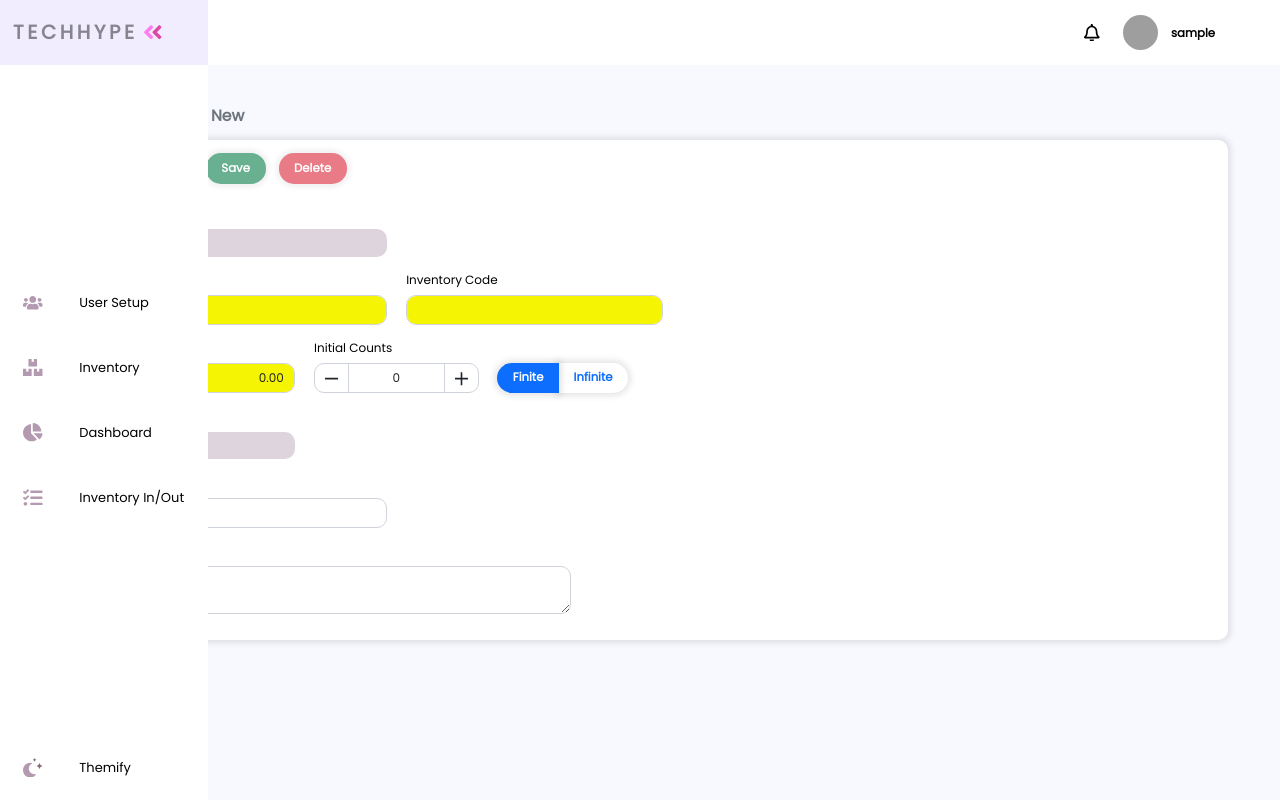
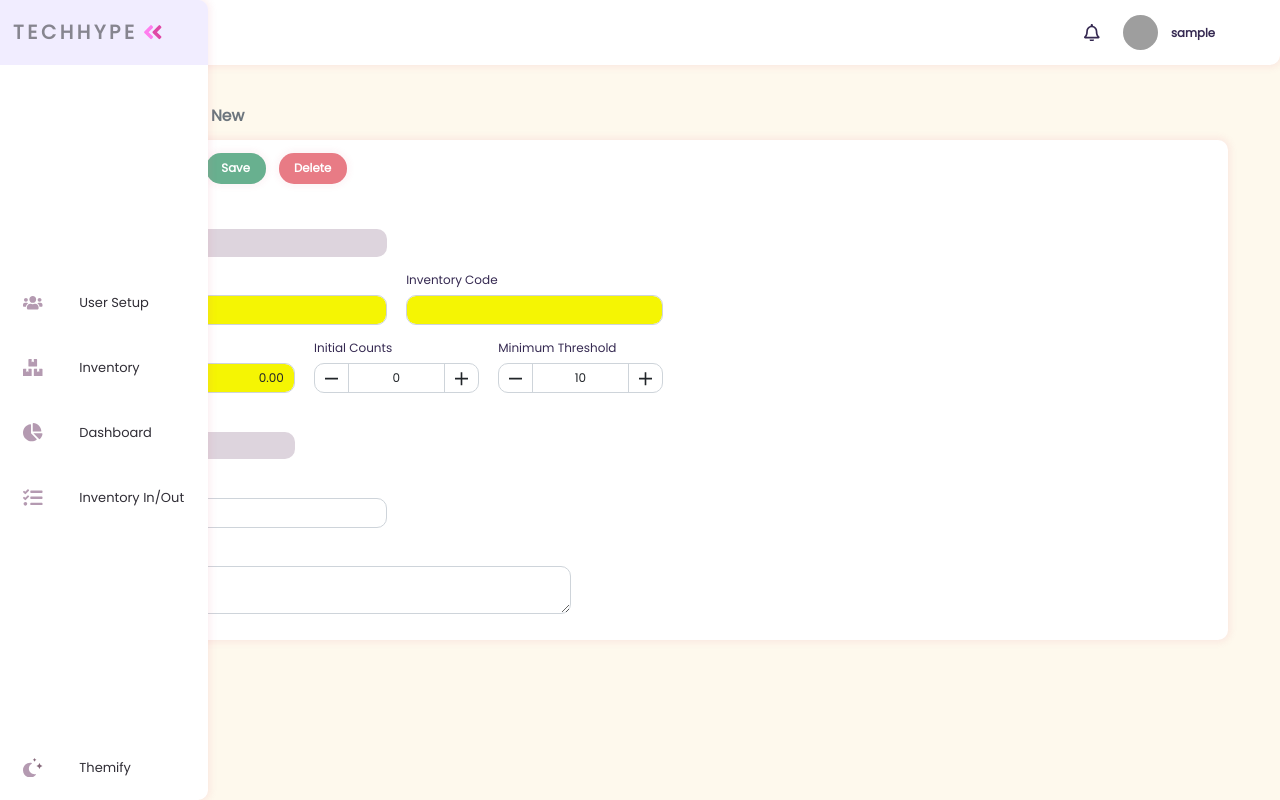
Before and after one commit to HtetLinMaung/digitalinventoryweb, a Next.js app: page /inventory/form in a window 1280 px wide. Built offline with nearby package versions, Linux system fonts and the light colour scheme; sample sign-in values are in the browser's storage; grey boxes are pictures that could not be loaded.

Commit message:
change color theme

```diff
--- a/appconfig.json
+++ b/appconfig.json
@@ -1,6 +1,6 @@
 {
     "domain": "http://150.95.82.125/api/v1",
     "iam": "http://150.95.82.125/iam",
-    "version": "Digital Inventory (1.0.0)",
+    "version": "Digital Inventory (1.0.1)",
     "production": "150.95.82.125"
 }
--- a/pages/inventory/form.jsx
+++ b/pages/inventory/form.jsx
@@ -20,6 +20,7 @@ const initState = {
   remaining: "0",
   tag: "",
   remark: "",
+  minthreshold: 10,
 };
 
 export default function InventoryForm() {
@@ -380,7 +381,79 @@ export default function InventoryForm() {
               </div>
             </div>
             <div className="col-xl-2">
-              <div
+              <label className="form-label">Minimum Threshold</label>
+              <div className="input-group" style={{ borderRadius: "10px" }}>
+                <span
+                  className="input-group-text"
+                  id="basic-addon1"
+                  style={{ borderRadius: "10px 0 0 10px", background: "#fff" }}
+                  onClick={() => {
+                    const c = parseInt(state.minthreshold || "0");
+                    if (c > 0) {
+                      setState({ minthreshold: c - 1 });
+                    }
+                  }}
+                >
+                  <svg
+                    style={{ width: "1rem" }}
+                    aria-hidden="true"
+                    focusable="false"
+                    data-prefix="fal"
+                    data-icon="minus"
+                    role="img"
+                    xmlns="http://www.w3.org/2000/svg"
+                    viewBox="0 0 384 512"
+                    className="svg-inline--fa fa-minus fa-w-12 fa-3x"
+                  >
+                    <path
+                      fill="currentColor"
+                      d="M376 232H8c-4.42 0-8 3.58-8 8v32c0 4.42 3.58 8 8 8h368c4.42 0 8-3.58 8-8v-32c0-4.42-3.58-8-8-8z"
+                      className=""
+                    ></path>
+                  </svg>
+                </span>
+                <input
+                  type="text"
+                  className="form-control"
+                  aria-describedby="basic-addon1"
+                  style={{ textAlign: "center" }}
+                  value={state.minthreshold}
+                  onChange={(e) =>
+                    setState({
+                      minthreshold: e.target.value.replace(/[^0-9]/g, ""),
+                    })
+                  }
+                />
+                <span
+                  className="input-group-text"
+                  id="basic-addon1"
+                  style={{ borderRadius: "0 10px 10px 0", background: "#fff" }}
+                  onClick={() =>
+                    setState({
+                      minthreshold: parseInt(state.minthreshold || 0) + 1,
+                    })
+                  }
+                >
+                  <svg
+                    style={{ width: "1rem" }}
+                    aria-hidden="true"
+                    focusable="false"
+                    data-prefix="fal"
+                    data-icon="plus"
+                    role="img"
+                    xmlns="http://www.w3.org/2000/svg"
+                    viewBox="0 0 384 512"
+                    className="svg-inline--fa fa-plus fa-w-12 fa-3x"
+                  >
+                    <path
+                      fill="currentColor"
+                      d="M376 232H216V72c0-4.42-3.58-8-8-8h-32c-4.42 0-8 3.58-8 8v160H8c-4.42 0-8 3.58-8 8v32c0 4.42 3.58 8 8 8h160v160c0 4.42 3.58 8 8 8h32c4.42 0 8-3.58 8-8V280h160c4.42 0 8-3.58 8-8v-32c0-4.42-3.58-8-8-8z"
+                      className=""
+                    ></path>
+                  </svg>
+                </span>
+              </div>
+              {/* <div
                 className="btn-group"
                 role="group"
                 aria-label="Basic radio toggle button group"
@@ -413,7 +486,7 @@ export default function InventoryForm() {
                 <label className="btn btn-outline-primary" for="btnradio2">
                   Infinite
                 </label>
-              </div>
+              </div> */}
             </div>
           </div>
           <div className="row mb-3">
--- a/pages/user-setup/index.jsx
+++ b/pages/user-setup/index.jsx
@@ -188,7 +188,7 @@ export default function UserSetup() {
           <div
             className="input-group"
             style={{
-              boxShadow: "0 0 6px 3px rgba(0,0,0,0.1)",
+              boxShadow: "0 0 6px 3px rgba(222, 112, 141, 0.1)",
               borderRadius: 10,
             }}
           >
--- a/styles/globals.css
+++ b/styles/globals.css
@@ -5,7 +5,7 @@
 :root {
   font-size: 13px;
   --font-family: "Poppins";
-  --text-primary: black;
+  --text-primary: #352951;
   --text-secondary: #86858f;
   --bg-primary: #f8f9fe;
   --bg-secondary: #f1edff;
@@ -45,7 +45,8 @@ body {
   color: black;
   padding: 0;
   margin: 0;
-  background-color: var(--bg-primary);
+  background-color: #fef9ed;
+  color: var(--text-primary);
 }
 
 body::-webkit-scrollbar {
@@ -78,6 +79,8 @@ main.login {
   transition: width 200ms ease;
   overflow: auto;
   z-index: 10;
+  box-shadow: 0 0 6px 3px rgba(222, 112, 141, 0.1);
+  border-radius: 0 10px 10px 0;
 }
 
 .__navbar:hover {
@@ -331,6 +334,8 @@ main.login {
   position: fixed;
   width: 100%;
   z-index: 9;
+  box-shadow: 0 0 6px 3px rgba(222, 112, 141, 0.1);
+  border-radius: 0 0 10px 10px;
 }
 .avatar {
   width: 35px;
@@ -339,7 +344,7 @@ main.login {
 }
 .dropdown-menu {
   border-radius: 10px;
-  box-shadow: 0px 0px 6px 3px rgba(0, 0, 0, 0.1);
+  box-shadow: 0 0 6px 3px rgba(222, 112, 141, 0.1);
   border: 0px;
 }
 
@@ -350,18 +355,23 @@ main.login {
 
 .card {
   border-radius: 10px;
-  box-shadow: 0px 0px 6px 3px rgba(0, 0, 0, 0.1);
+  box-shadow: 0 0 6px 3px rgba(222, 112, 141, 0.1);
   border: 0px;
 }
 
 .btn {
   padding: 0.5rem 1.2rem;
-  box-shadow: 0px 0px 6px 3px rgba(0, 0, 0, 0.1);
+  box-shadow: 0 0 6px 3px rgba(222, 112, 141, 0.1);
   border: 0px;
   border-radius: 15px;
   transition: all 0.2s;
   font-weight: bold;
   font-size: 0.9rem;
+}
+.btn-primary,
+.btn-primary:focus,
+.btn-primary:hover {
+  background-color: #de708d;
 }
 
 .btn:active {
@@ -405,7 +415,7 @@ tr:hover td {
 .table-responsive {
   background-color: white;
   border-radius: 10px;
-  box-shadow: 0 0 6px 3px rgba(0, 0, 0, 0.1);
+  box-shadow: 0 0 6px 3px rgba(222, 112, 141, 0.2);
 }
 
 .date-picker input {
@@ -413,7 +423,7 @@ tr:hover td {
   border-radius: 10px !important;
   border: 0;
   font-size: 12px;
-  box-shadow: 0px 0px 6px 3px rgb(0 0 0 / 10%);
+  box-shadow: 0 0 6px 3px rgba(222, 112, 141, 0.1);
   height: 27.75px;
 }
 .price-control {
@@ -459,11 +469,20 @@ thead th:hover .sort-icon {
   background-color: rgb(211, 126, 126) !important;
 }
 
+.warn-row td,
+.warn-row th {
+  background-color: rgb(236, 171, 51) !important;
+}
+
 .form-control {
+  transition: all 0.3s;
   font-family: var(--font-family);
   font-size: 12px;
   border-radius: 10px;
   /* padding: 0.575rem 1rem; */
+}
+.form-control:focus {
+  box-shadow: 0 0 6px 3px rgba(222, 112, 141, 0.2);
 }
 
 .__svg:hover {
@@ -487,10 +506,17 @@ thead th:hover .sort-icon {
   text-align: center;
   font-weight: bold;
   transition: all 0.3s;
-  box-shadow: 0px 0px 6px 3px rgba(0, 0, 0, 0.1);
+  box-shadow: 0 0 6px 3px rgba(222, 112, 141, 0.1);
   border: 0;
 }
 
 .otp-input:focus {
-  box-shadow: 0px 0px 6px 3px rgba(0, 0, 0, 0.1);
+  box-shadow: 0 0 6px 3px rgba(222, 112, 141, 0.2);
 }
+
+.bg-primary {
+  background-color: #de708d !important;
+}
+.btn-white {
+  background-color: white;
+}
```
Also changed, not shown: pages/inventory-activity/index.jsx (+6 -4 lines), pages/inventory/index.jsx (+16 -6 lines).
